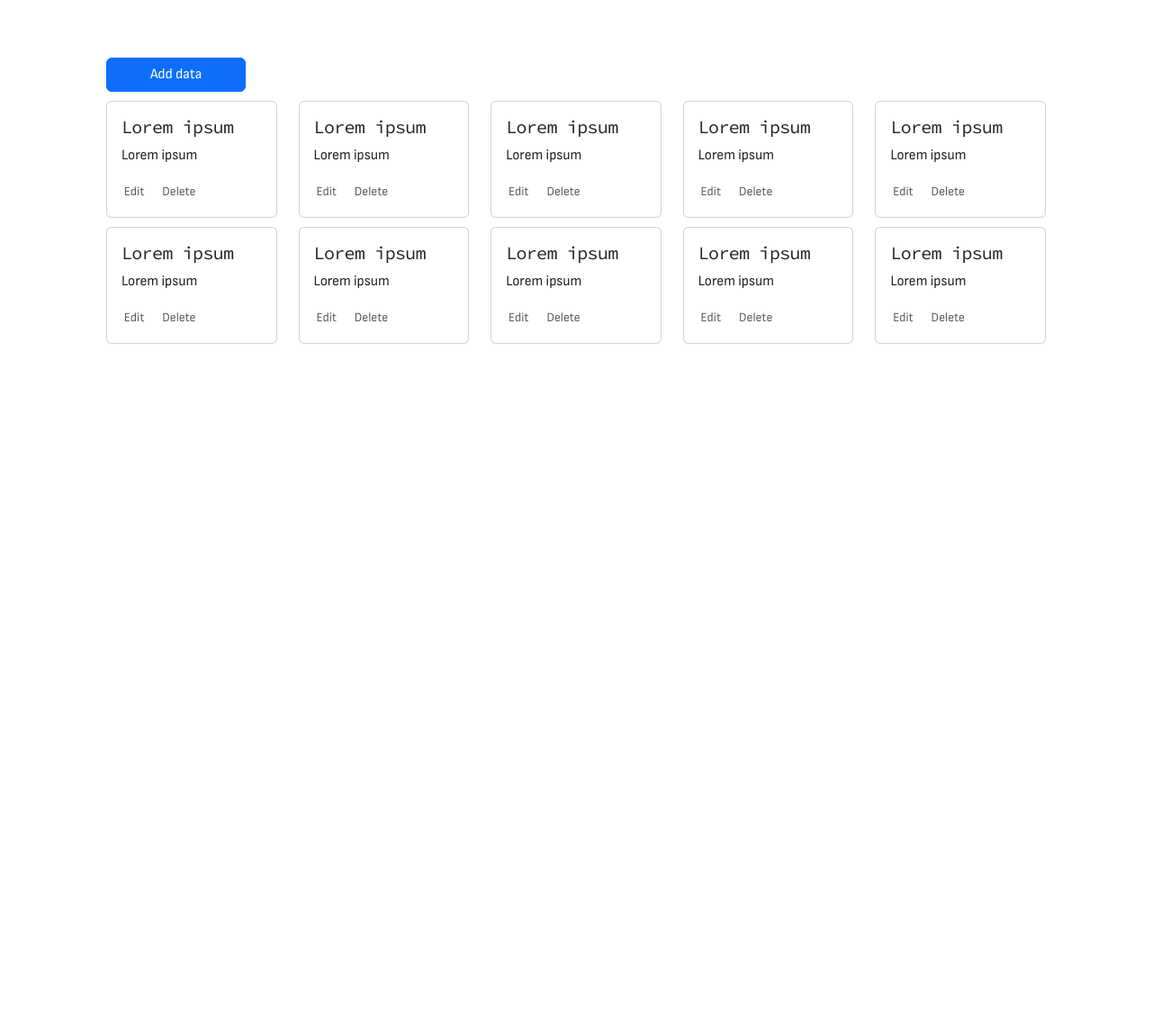
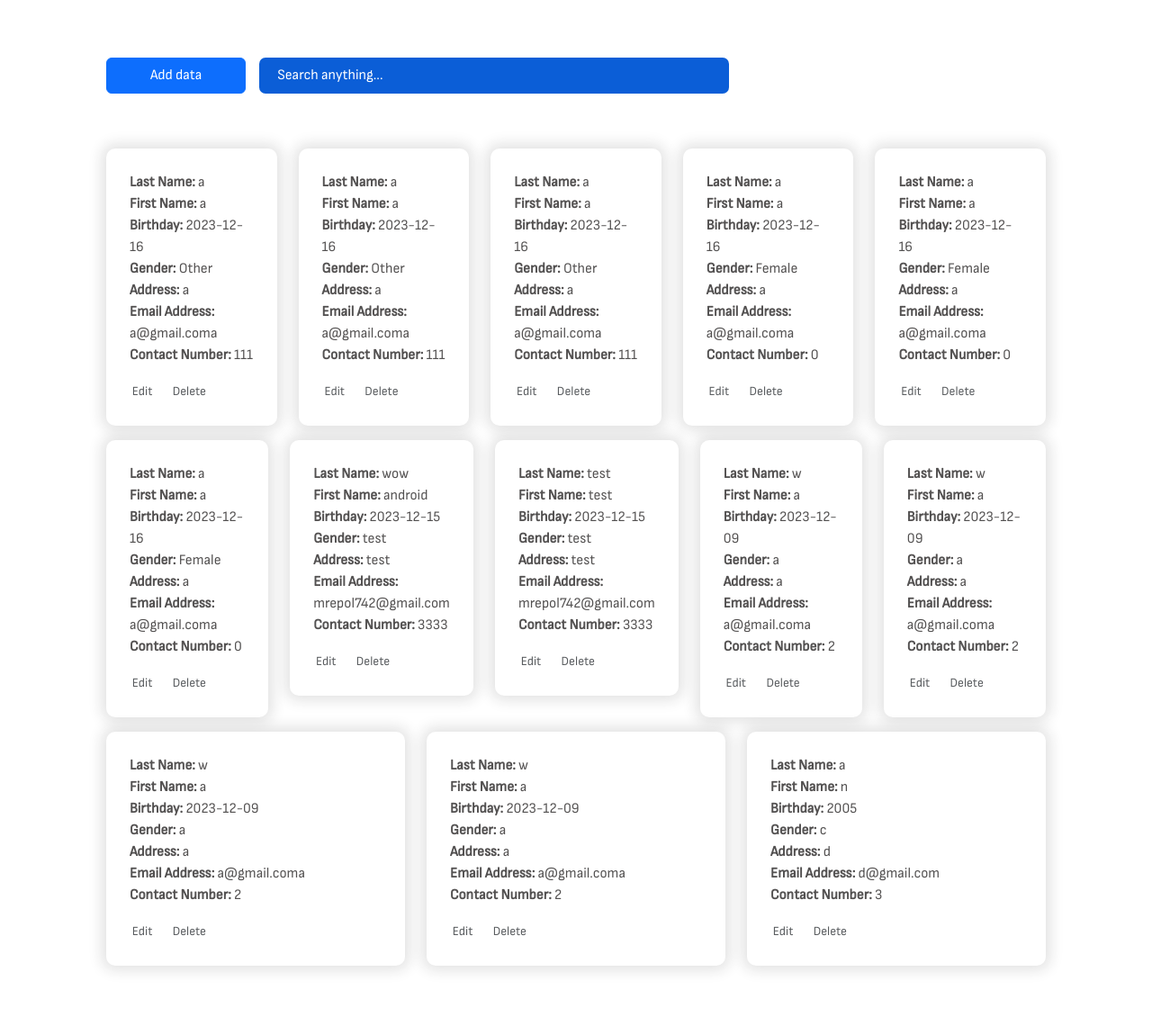
Before and after one commit to mrepol742/crud-php, a PHP site: page / in a window 1280 px wide. Shown: the whole page at 90% size. Before the commit the page ends 382 px from the top, so only its background shows below. Run offline with PHP 8.4, Linux system fonts and the light colour scheme; data comes from the database, SQL or seed files in the repository; some libraries are stand-ins or nearby versions.

Commit message:
Initial Commit

```diff
--- a/css/main.css
+++ b/css/main.css
@@ -1,6 +1,6 @@
 * {
     font-family: 'Maven Pro', sans-serif;
-    color: #212121;
+    color: #535151;
 }
 
 h1,
@@ -38,11 +38,53 @@ svg {
     top: 25px;
 }
 
+.card {
+    border: none;
+    box-shadow: 0px 0px 15px 5px #21212121;
+    padding: 10px;
+    margin-top: 3px;
+    margin-bottom: 3px;
+    border-radius: 10px;
+}
 
-input[type=text] {
+input, select, option {
     padding: 12px 40px;
     margin: 8px 0;
     display: inline-block;
     border: none;
     width: 100%;
 }
+
+#search {
+    border-width: 0px;
+    width: 100%;
+    color: #fff;
+    padding-left: 20px;
+    padding-right: 5px;
+    height: 20px;
+    background-color: transparent;
+    outline: none;
+}
+
+#search::placeholder {
+    color: #fff;
+}
+
+.search-container {
+    margin-left: 15px;
+    width: 50%;
+    border-radius: 7px;
+    background: #0b5ed7;
+    display: flex;
+    justify-content: space-between;
+}
+
+.search-container>#but {
+    padding-right: 15px;
+    align-self: center;
+    color: #fff;
+}
+
+.form-select {
+    display: inline-block;
+}
--- a/index.php
+++ b/index.php
@@ -2,28 +2,33 @@
 include("include/dbcon.php");
 
 if ($_SERVER['REQUEST_METHOD'] === 'POST') {
+    if (isset($_POST["delete"])) {
+        $_pid = $_POST["_pid"];
+        $delete = "DELETE FROM account WHERE `account`.`_aid` = $_pid";
+        if ($conn->query($delete) === true) {
+            echo "---------------------> Data Deleted <---------------------";
+        }
+    } else {
+        $lastName = $_POST["lastName"];
+        $firstName = $_POST["firstName"];
+        $birthday = $_POST["birthday"];
+        $gender = $_POST["gender"];
+        $address = $_POST["address"];
+        $emailAddress = $_POST["emailAddress"];
+        $contactNumber = $_POST["contactNumber"];
+
         if (isset($_POST["saveChanges"])) {
-        $title = $_POST["title"];
-        $content = $_POST["content"];
-
-        $sql = "INSERT INTO post (post_title, post_content) VALUES ";
-        $sql .= "('$title', '$content')";
+            $sql = "INSERT INTO account (lastName, firstName, birthday, gender, address, emailAddress, contactNo) VALUES ";
+            $sql .= "('$lastName', '$firstName', '$birthday', '$gender', '$address', '$emailAddress', '$contactNumber')";
             if ($conn->query($sql) === TRUE) {
                 echo "---------------------> Data Added <---------------------";
             }
         } else if (isset($_POST["edit"])) {
-        $title = $_POST["title"];
-        $content = $_POST["content"];
-        $_pid = $_POST["_pid"];
-        $update = "UPDATE post SET post_title='$title' , post_content='$content' WHERE _pid=$_pid";
+            $_aid = $_POST["_aid"];
+            $update = "UPDATE account SET lastName='$lastName' , firstName='$firstName', birthday='$birthday', gender='$gender', address='$address', emailAddress='$emailAddress', contactNo='$contactNumber' WHERE _aid=$_aid";
             if ($conn->query($update) === true) {
                 echo "---------------------> Data Updated <---------------------";
             }
-    } else if (isset($_POST["delete"])) {
-        $_pid = $_POST["_pid"];
-        $delete = "DELETE FROM post WHERE `post`.`_pid` = $_pid";
-        if ($conn->query($delete) === true) {
-            echo "---------------------> Data Deleted <---------------------";
         }
     }
 }
@@ -72,12 +77,37 @@ if ($_SERVER['REQUEST_METHOD'] === 'POST') {
 
     <div class="container mt-3 mb-3 px-5 py-5">
         <div id="modalContainer"></div>
+
+        <div style="display: flex;">
             <button class="btn btn-primary px-5" id="addData">Add data</button>
 
+            <div class="search-container">
+                <input id="search" placeholder="Search anything..." type="text" name="q"
+                    value="<?php if (isset($_GET["q"]) && !empty($_GET["q"])) { echo $_GET["q"]; } ?>">
+                <i class="fa-solid fa-magnifying-glass" id="but"></i>
+            </div>
+        </div>
+
         <?php
-        $page = '<div class="row" data-masonry="{\'percentPosition\': true }" >';
+        $page = '<div class="row mt-5" data-masonry="{\'percentPosition\': true }" >';
 
-        $read = mysqli_query($conn, "SELECT * FROM post");
+
+        $query = "SELECT * FROM account ";
+
+        if (isset($_GET["q"]) && !empty($_GET["q"])) {
+            $val = $_GET["q"];
+            $query .= " WHERE lastName LIKE '%$val%' OR";
+            $query .= " firstName LIKE '%$val%' OR";
+            $query .= " birthday LIKE '%$val%' OR";
+            $query .= " gender LIKE '%$val%' OR";
+            $query .= " address LIKE '%$val%' OR";
+            $query .= " emailAddress LIKE '%$val%' OR";
+            $query .= " contactNo LIKE '%$val%' ";
+        }
+
+        $query .= "ORDER BY _aid DESC";
+
+        $read = mysqli_query($conn, $query);
         $count = 0;
         if (mysqli_num_rows($read) > 0) {
             while ($row = mysqli_fetch_assoc($read)) {
@@ -86,9 +116,33 @@ if ($_SERVER['REQUEST_METHOD'] === 'POST') {
                     $page .= '<div class="row" data-masonry="{\'percentPosition\': true }" >';
                 }
                 $page .= '<div class="col">';
-                $page .= str_replace("%ID%", $row["_pid"], str_replace("%TITLE%", $row["post_title"], str_replace("%CONTENT%", $row["post_content"], getCard())));
+
+                $cardContent = '
+                    <b>Last Name:</b> ' . $row["lastName"] . '
+                    <br><b>First Name:</b> ' . $row["firstName"] . '
+                    <br><b>Birthday:</b> ' . $row["birthday"] . '
+                    <br><b>Gender:</b> ' . $row["gender"] . '
+                    <br><b>Address:</b> ' . $row["address"] . '
+                    <br><b>Email Address:</b> ' . $row["emailAddress"] . '
+                    <br><b>Contact Number:</b> ' . $row["contactNo"];
+
+                $json = '{"lastName": "' . $row["lastName"] . '",
+                    "firstName": "' . $row["firstName"] . '",
+                    "birthday": "' . $row["birthday"] . '",
+                    "gender": "' . $row["gender"] . '",
+                    "address": "' . $row["address"] . '",
+                    "emailAddress": "' . $row["emailAddress"] . '",
+                    "contactNumber": ' . $row["contactNo"] . '}';
+
+                $page .= str_replace("%JSON%", base64_encode($json), str_replace("%ID%", $row["_aid"], str_replace("%CONTENT%", $cardContent, getCard())));
                 $page .= '</div>';
                 $count += 1;
+            }
+        } else {
+            if (isset($_GET["q"]) && !empty($_GET["q"])) {
+                $page .= "<h1>No search result for <u>" . $_GET["q"] . "</u>.</h1>";
+            } else {
+                $page .= "<h1>No data found!</h1>";
             }
         }
 
@@ -98,14 +152,14 @@ if ($_SERVER['REQUEST_METHOD'] === 'POST') {
         function getCard()
         {
             return '<div class="card">
-            <div class="card-body">
-                <h5 class="card-title">%TITLE%</h5>
+            <div class="card-body" data-id="%JSON%">
                 <p class="card-text">
                     %CONTENT%
                 </p>
-                <small class="text-muted"><i class="fa-solid fa-pen-to-square edit" data-id="%ID%"></i> &nbsp;Edit
-                    &nbsp;&nbsp;&nbsp;&nbsp;<i class="fa-solid fa-trash-can delete" data-id="%ID%"></i> &nbsp;Delete</small>
+                <small class="text-muted"><i class="fa-solid fa-pen-to-square edit" data-id="%ID%"></i> &nbsp;Edit</small>
+                    &nbsp;&nbsp;&nbsp;&nbsp; <small class="text-muted"><i class="fa-solid fa-trash-can delete" data-id="%ID%"></i> &nbsp;Delete</small>
             </div>
+
         </div>';
         }
 
--- a/js/main.js
+++ b/js/main.js
@@ -1,4 +1,4 @@
-function showModalDialog(title, postTitleA, postContentA, actionType, _pid) {
+function showModalDialog(title, json, actionType, _pid) {
     let modalContainer = document.getElementById("modalContainer");
 
     let modal = document.createElement("div");
@@ -23,7 +23,7 @@ function showModalDialog(title, postTitleA, postContentA, actionType, _pid) {
     let h1 = document.createElement("h1");
     h1.setAttribute("class", "modal-title fs-5");
     h1.setAttribute("id", "addDataModal");
-    h1.innerHTML = title
+    h1.innerHTML = title;
     let closeButton = document.createElement("button");
     closeButton.setAttribute("type", "button");
     closeButton.setAttribute("class", "btn-close");
@@ -35,48 +35,90 @@ function showModalDialog(title, postTitleA, postContentA, actionType, _pid) {
 
     let modalBody = document.createElement("div");
     modalBody.setAttribute("class", "modal-body");
-    let inputGroup1 = document.createElement("div");
-    inputGroup1.setAttribute("class", "input-group2");
+
+    let inputType = ["text", "text", "date", "text", "text", "email", "number"];
+    let inputName = ["lastName", "firstName", "birthday", "gender", "address", "emailAddress", "contactNumber"];
+    let inputPlaceholder = ["Last name", "First name", "Birthday", "Gender", "Address", "Email Address", "Contact No."];
+
+    for (input in inputType) {
+        if (inputName[input] == "gender") {
+            let inputGroup = document.createElement("div");
+            inputGroup.setAttribute("class", "input-group2");
+            let postTitle = document.createElement("select");
+            postTitle.setAttribute("class", "form-select");
+            // postTitle.setAttribute("type", inputType[input]);
+            postTitle.setAttribute("placeholder", inputPlaceholder[input]);
+            postTitle.setAttribute("name", inputName[input]);
+            postTitle.setAttribute("required", "required");
+
+            let option1 = document.createElement("option");
+            option1.innerText = "";
+            let option2 = document.createElement("option");
+            option2.innerText = "Male";
+            let option3 = document.createElement("option");
+            option3.innerText = "Female";
+            let option4 = document.createElement("option");
+            option4.innerText = "Other";
+
+            if (actionType == "edit") {
+                switch (json[inputName[input]]) {
+                    case "Male":
+                        option2.setAttribute("selected", "selected");
+                        break;
+                    case "Female":
+                        option3.setAttribute("selected", "selected");
+                        break;
+                    default:
+                    case "Other":
+                        option4.setAttribute("selected", "selected");
+                        break;
+                }
+            }
+
+            postTitle.append(option1);
+            postTitle.append(option2);
+            postTitle.append(option3);
+            postTitle.append(option4);
+
+            // value to be add here for edit function
+            inputGroup.append(postTitle);
+            let heading = document.createElement("i");
+            heading.setAttribute("class", "fa-solid fa-info");
+            inputGroup.append(heading);
+
+            modalBody.append(inputGroup);
+        } else {
+            let inputGroup = document.createElement("div");
+            inputGroup.setAttribute("class", "input-group2");
             let postTitle = document.createElement("input");
-    postTitle.setAttribute("type", "text");
-    postTitle.setAttribute("placeholder", "Post title");
-    postTitle.setAttribute("name", "title");
+            postTitle.setAttribute("type", inputType[input]);
+            postTitle.setAttribute("placeholder", inputPlaceholder[input]);
+            postTitle.setAttribute("name", inputName[input]);
             postTitle.setAttribute("required", "required");
-    if (postTitleA != null) {
-        postTitle.setAttribute("value", postTitleA);
+
+            if (actionType == "edit") {
+                postTitle.setAttribute("value", json[inputName[input]]);
             }
-    inputGroup1.append(postTitle);
+
+            // value to be add here for edit function
+            inputGroup.append(postTitle);
             let heading = document.createElement("i");
-    heading.setAttribute("class", "fa-solid fa-heading");
-    inputGroup1.append(heading);
+            heading.setAttribute("class", "fa-solid fa-info");
+            inputGroup.append(heading);
 
-    let inputGroup2 = document.createElement("div");
-    inputGroup2.setAttribute("class", "input-group2");
-    let postContent = document.createElement("input");
-    postContent.setAttribute("type", "text");
-    postContent.setAttribute("placeholder", "Post content");
-    postContent.setAttribute("name", "content");
-    postContent.setAttribute("required", "required");
-    if (postContentA != null) {
-        postContent.setAttribute("value", postContentA);
+            modalBody.append(inputGroup);
         }
-    inputGroup2.append(postContent);
-    let contentB = document.createElement("i");
-    contentB.setAttribute("class", "fa-solid fa-book-open");
-    inputGroup2.append(contentB);
+    }
 
     let hiddenInput = document.createElement("input");
     hiddenInput.setAttribute("type", "hidden");
-    hiddenInput.setAttribute("name", "_pid");
+    hiddenInput.setAttribute("name", "_aid");
 
     if (_pid != null) {
         hiddenInput.setAttribute("value", _pid);
     }
 
     modalBody.append(hiddenInput);
-
-    modalBody.append(inputGroup1);
-    modalBody.append(inputGroup2);
 
     let modalFooter = document.createElement("div");
     modalFooter.setAttribute("class", "modal-footer");
@@ -95,7 +137,6 @@ function showModalDialog(title, postTitleA, postContentA, actionType, _pid) {
     modalFooter.append(dismissButton);
     modalFooter.append(saveChanges);
 
-
     form.append(modalHeader);
     form.append(modalBody);
     form.append(modalFooter);
@@ -111,10 +152,9 @@ function showModalDialog(title, postTitleA, postContentA, actionType, _pid) {
     });
 }
 
-addData.onclick = function() {
-    showModalDialog("Add Data", null, null, "saveChanges", null);
-}
-
+addData.onclick = function () {
+    showModalDialog("Add Data", null, "saveChanges", null);
+};
 
 let deleteItems = document.querySelectorAll(".delete");
 
@@ -142,14 +182,35 @@ for (const item in deleteItems) {
 }
 
 let editItems = document.querySelectorAll(".edit");
+let raw = document.querySelectorAll(".card-body");
 
 for (const item in editItems) {
     if (typeof editItems[item] === "object") {
-        let postTitles = document.querySelectorAll(".card-title");
-        let postContents = document.querySelectorAll(".card-text");
         const a = editItems[item].dataset.id;
+        const json = JSON.parse(atob(raw[item].dataset.id));
+
         editItems[item].onclick = function () {
-            showModalDialog("Edit Data", postTitles[item].innerText, postContents[item].innerText, "edit", a);
+            showModalDialog("Edit Data", json, "edit", a);
         };
     }
 }
+
+function search1() {
+    let val = search.value;
+    if (val.trim() != "") {
+        window.location.href = "?q=" + search.value;
+    } else {
+        window.location.href = "/crud-php";
+    }
+}
+
+search.addEventListener("keydown", function (e) {
+    if (e.keyCode == 13) {
+        e.preventDefault();
+        search1();
+    }
+});
+
+but.onclick = function () {
+    search1();
+};
```
Also changed, not shown: crud_php.sql (+28 -20 lines), .prettierrc.json (added). Lines whose indentation alone changed are shown as unchanged.
